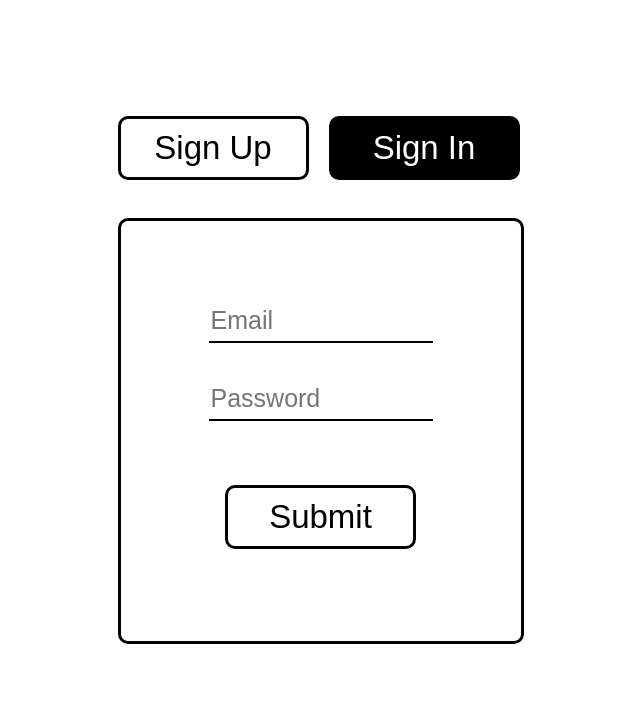
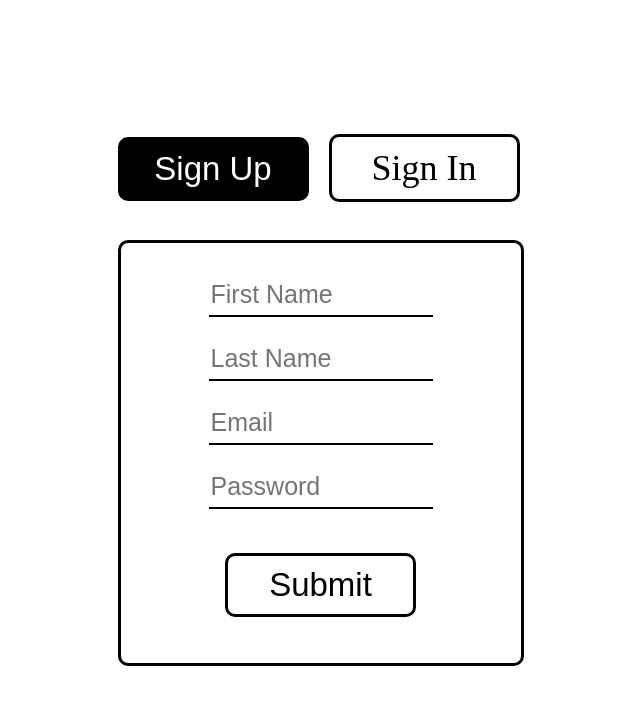
Before and after one commit to taskmasterorg/web, a React (Create React App) app: page / in a window 1280 px wide. Shown: the top 704 px of the page, without its empty margins (320-960 px from the left). Built offline with nearby package versions, Linux system fonts and the light colour scheme; the HTML template or start-up script is replaced by a standard one.

Commit message:
chore: issue with ui in home component

```diff
--- a/package.json
+++ b/package.json
@@ -14,6 +14,7 @@
     "react": "^17.0.2",
     "react-dom": "^17.0.2",
     "react-hook-form": "^7.17.2",
+    "react-router-dom": "^6.0.2",
     "react-scripts": "4.0.3",
     "typescript": "^4.4.3",
     "web-vitals": "^1.1.2"
--- a/src/components/app/app.tsx
+++ b/src/components/app/app.tsx
@@ -1,31 +1,17 @@
 import Signin from "../auth/signin"
 import React, { useState } from "react";
 import Signup from "../auth/signup";
+import Home from "../home/home";
+import { Routes, Route} from 'react-router-dom';
 
 function App(): JSX.Element{
-   const [component, setComponent] = useState(1);
-   switch(component){
-      case 1:
-         return(
-            <div>
-               <Signin setComponent={() => setComponent(2)}/>
-            </div>
-         )
-
-      case 2:
-         return(
-            <div>
-               <Signup setComponent={() => setComponent(1)}/>
-            </div>
-         )
-
-      default:
-         return(
-            <div>
-
-            </div>
-         )
-   }
+   return(
+      <Routes>
+         <Route path="/" element={<Signup/>}/>
+         <Route path="/SignIn" element={<Signin/>}/>
+         <Route path="/Home" element={<Home/>}/>
+      </Routes>
+   );
 }
 
 export default App;
--- a/src/components/auth/signin.tsx
+++ b/src/components/auth/signin.tsx
@@ -1,16 +1,13 @@
 import React,{useState} from "react";
 import { useForm } from "react-hook-form";
 import "../../style/auth.css";
+import {Link, useNavigate} from "react-router-dom";
 
 
-interface Props {
-   setComponent: () => void
-}
-
-
-function Signin(props: Props): JSX.Element{
+function Signin(): JSX.Element{
    const {register, handleSubmit} = useForm();
    const [failed, setFailed] = useState("");
+   const navigate = useNavigate();
 
 
    function onSubmit(data: any){
@@ -27,6 +24,7 @@ function Signin(props: Props): JSX.Element{
          console.log(data);
          if(data.message == "Okay"){
             console.log("successful");
+            navigate(`/Home`);
          }
          else{
             setFailed(() => data.detail);
@@ -46,17 +44,17 @@ function Signin(props: Props): JSX.Element{
       color: "red"
    }
    return(
-      <div className = "oneAboveAll">
-         <p style={fail} className = "p">{failed}</p><br/>
-         <button onClick = {()=>props.setComponent()}>Sign Up</button>
-         <button style={signInButton}>Sign In</button>
-         <form className = "form" onSubmit = {handleSubmit(onSubmit)}>
+      <div className = "auth_oneAboveAll">
+         <p style={fail} className = "auth_p">{failed}</p><br/>
+         <Link className="auth_link" to="/">Sign Up</Link>
+         <button className = "auth_button" style={signInButton}>Sign In</button>
+         <form className = "auth_form" onSubmit = {handleSubmit(onSubmit)}>
             <br/><br/>
-            <input className = "input" {...register("email", {required: true})} name="email"  placeholder="Email"/>
+            <input className = "auth_input" {...register("email", {required: true})} name="email"  placeholder="Email"/>
             <br/>
-            <input className = "input" {...register("password", {required: true})} name="password" placeholder="Password"/>
+            <input className = "auth_input" {...register("password", {required: true})} name="password" placeholder="Password"/>
             <br/>
-            <button style={submitButton} type="submit">Submit</button>
+            <button className = "auth_button" style={submitButton} type="submit">Submit</button>
          </form>
       </div>
    );
--- a/src/components/auth/signup.tsx
+++ b/src/components/auth/signup.tsx
@@ -1,17 +1,13 @@
 import React, {useState} from "react";
 import { useForm } from "react-hook-form";
 import "../../style/auth.css";
+import {Link, useNavigate} from "react-router-dom"
 
-
-interface Props {
-   setComponent: () => void
-}
-
-
-function Signup(props: Props): JSX.Element{
+function Signup(): JSX.Element{
    const {register, handleSubmit} = useForm();
    const [successful, setSuccessful] = useState("");
    const [failed, setFailed] = useState("");
+   const navigate = useNavigate();
 
 
 
@@ -29,7 +25,7 @@ function Signup(props: Props): JSX.Element{
             if(data.message == "Created!"){
                setFailed(() => "");
                setSuccessful("Sign Up Successful!");
-               setTimeout(()=>props.setComponent(), 2000);
+               setTimeout(() => navigate(`/SignIn`), 2000);
             }
             else{
                setFailed(() => data.detail);
@@ -56,18 +52,18 @@ function Signup(props: Props): JSX.Element{
    }
 
    return(
-      <div className = "oneAboveAll">
-         <p style={success} className = "p">{successful}</p><br/>
-         <p style={fail} className = "p">{failed}</p><br/>
-         <button style={signUpButton}>Sign Up</button>
-         <button onClick = {()=>props.setComponent()}>Sign In</button>
-         <form className = "form" onSubmit = {handleSubmit(onSubmit)}>
-            <input style={inputField} className = "input" {...register("firstName", {required: true})} name="firstName"  placeholder="First Name"/>
-            <input style={inputField} className = "input" {...register("lastName", {required: true})} name="lastName"  placeholder="Last Name"/>
-            <input style={inputField} className = "input" {...register("email", {required: true})} name="email"  placeholder="Email"/>
-            <input style={inputField} className = "input" {...register("password", {required: true})} name="password" placeholder="Password"/>
+      <div className = "auth_oneAboveAll">
+         <p style={success} className = "auth_p">{successful}</p><br/>
+         <p style={fail} className = "auth_p">{failed}</p><br/>
+         <button className = "auth_button" style={signUpButton}>Sign Up</button>
+         <Link className="auth_link" to="/SignIn">Sign In</Link>
+         <form className = "auth_form" onSubmit = {handleSubmit(onSubmit)}>
+            <input style={inputField} className = "auth_input" {...register("firstName", {required: true})} name="firstName"  placeholder="First Name"/>
+            <input style={inputField} className = "auth_input" {...register("lastName", {required: true})} name="lastName"  placeholder="Last Name"/>
+            <input style={inputField} className = "auth_input" {...register("email", {required: true})} name="email"  placeholder="Email"/>
+            <input style={inputField} className = "auth_input" {...register("password", {required: true})} name="password" placeholder="Password"/>
             <br/>
-            <button style={submitButton} type="submit">Submit</button>
+            <button className = "auth_button" style={submitButton} type="submit">Submit</button>
          </form>
       </div>
    );
--- a/src/index.tsx
+++ b/src/index.tsx
@@ -1,6 +1,7 @@
 import React from 'react';
 import ReactDOM from 'react-dom';
 import App from './components/app/app';
+import { BrowserRouter } from "react-router-dom";
 
 
-ReactDOM.render(<App/>, document.getElementById("root"));
+ReactDOM.render(<BrowserRouter><App/></BrowserRouter>, document.getElementById("root"));
--- a/src/style/auth.css
+++ b/src/style/auth.css
@@ -1,4 +1,4 @@
-button{
+.auth_button{
    width: 191px;
    margin: 18px 10px;
    padding: 10px 25px;
@@ -10,13 +10,34 @@ button{
    border-radius: 10px
 }
 
-button:hover{
+.auth_button:hover{
    scale: 1.1;
    background-color: black;
    color: white;
 }
 
-.form{
+.auth_link{
+   display: inline-block;
+   text-decoration: none;
+   width: 135px;
+   margin: 18px 10px;
+   text-align: center;
+   padding: 10px 25px;
+   padding-bottom: 10px;
+   font-size: 36px;
+   color: black;
+   background-color: white;
+   border: 3px solid black;
+   border-radius: 10px
+}
+
+.auth_link:hover{
+   scale: 1.1;
+   background-color: black;
+   color: white;
+}
+
+.auth_form{
    margin: 20px 10px;
    padding: 10px 25px;
    width: 350px;
@@ -29,7 +50,7 @@ button:hover{
 }
 
 
-.input{
+.auth_input{
    outline: 0;
    display: block;
    width: 220px;
@@ -42,13 +63,13 @@ button:hover{
    background-color: white;
 }
 
-.oneAboveAll{
+.auth_oneAboveAll{
    margin: auto;
    margin-top: 80px;
    width: 425px;
 }
 
-.p{
+.auth_p{
    margin: auto;
    width: 425px;
    font-size: 28px;
```
Also changed, not shown: 1 other file (tests, documents, lock files or other folders).
